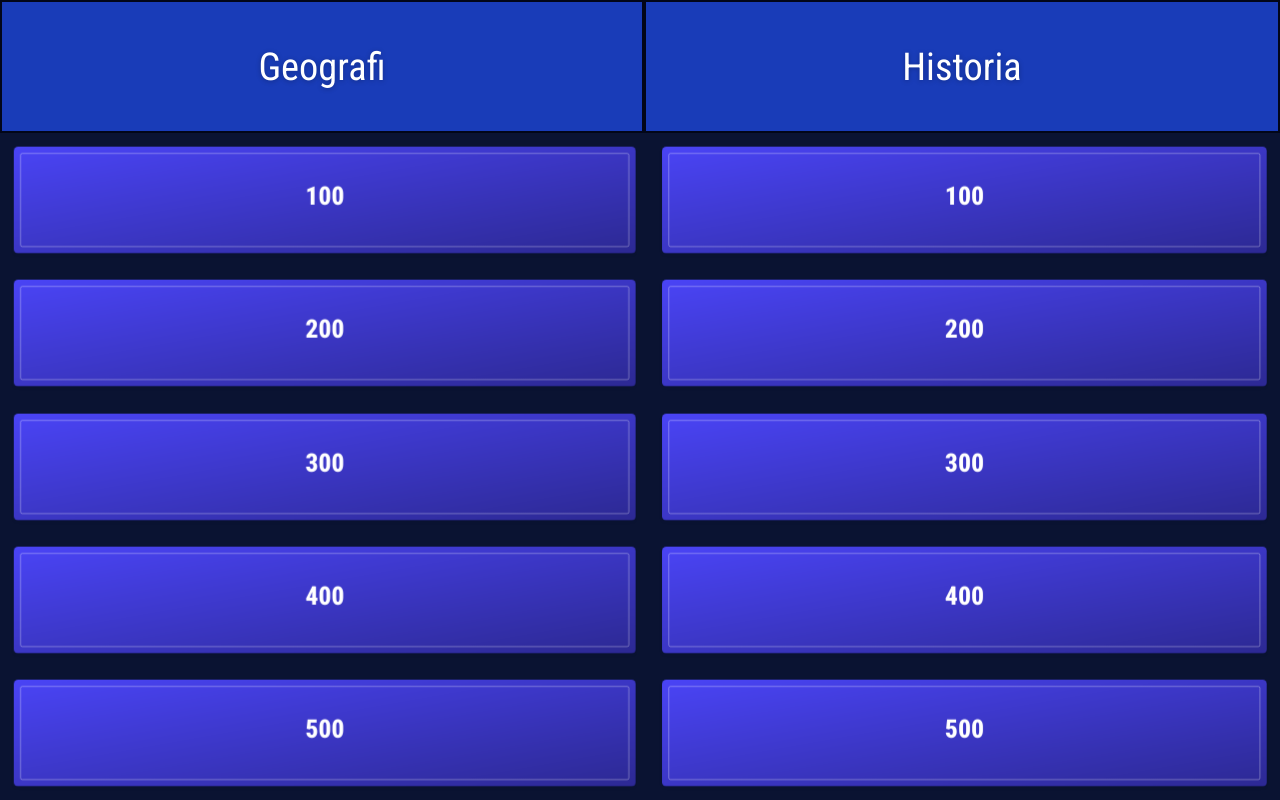
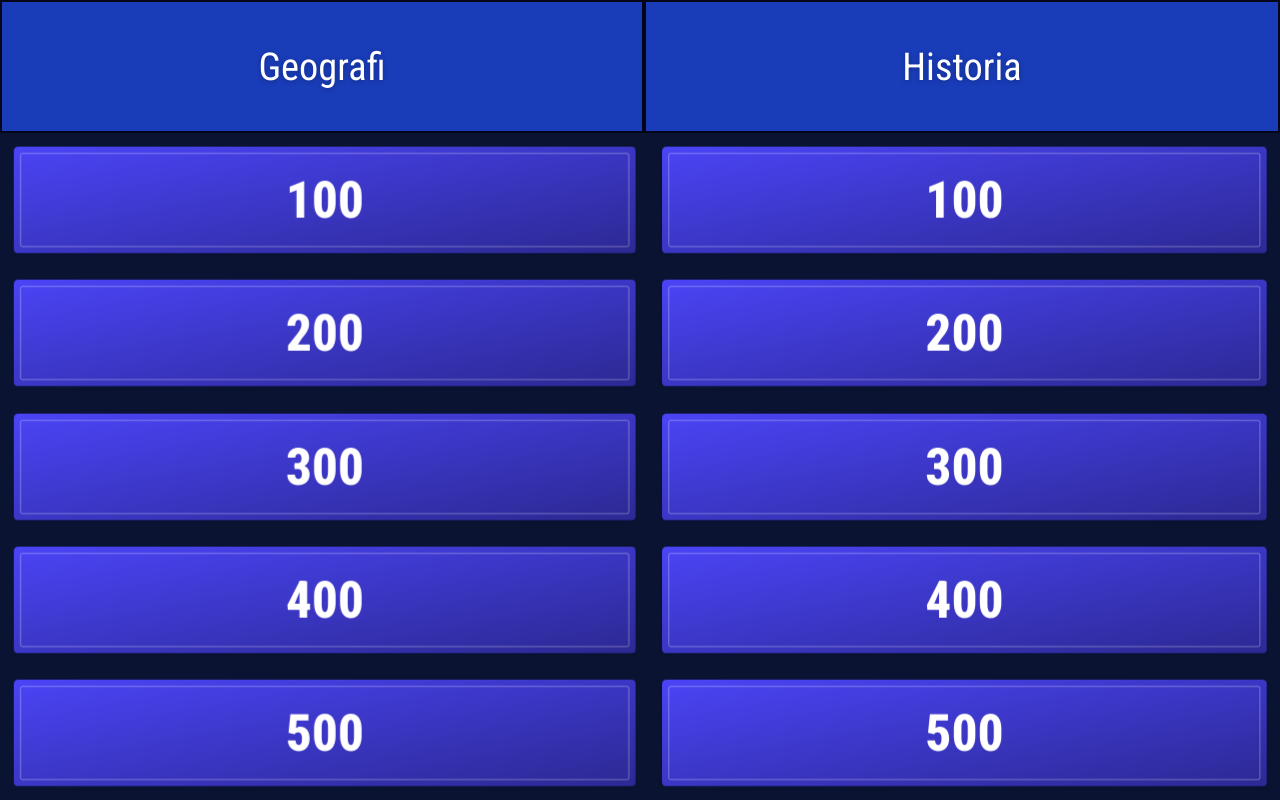
Before and after one commit to Trevald/Gepard, a Vue app: page / in a window 1280 px wide. Built offline with nearby package versions, Linux system fonts and the light colour scheme.

Commit message:
Cleaning up

```diff
--- a/src/components/Question.vue
+++ b/src/components/Question.vue
@@ -53,10 +53,6 @@ export default {
 
         showAnswer() {
             this.state = "show-answer"
-
-            setTimeout(() => {
-                this.close()
-            }, 5000)
         },
 
         close() {
@@ -187,7 +183,7 @@ export default {
     justify-content: center;
     align-items: center;
 
-    padding: 8vw 8vw 12vw 8vw;
+    padding: 8vw 8vw 8vw 8vw;
     border-radius: 2vw;
     backface-visibility: hidden;
 
@@ -198,7 +194,7 @@ export default {
 .points {
     position: relative;
 
-    font-size: 12vw;
+    font-size: 24vw;
     font-weight: 800;
 }
 
@@ -207,6 +203,7 @@ export default {
     display: grid;
     font-size: 5vw;
     place-content: center;
+    padding-bottom: 8vw;
 
     background-color: var(--color-surface-500);
     background-image: linear-gradient(-10deg, rgba(0, 0, 0, 0.4) 0%, rgba(0, 0, 0, 0) 100%);
```
